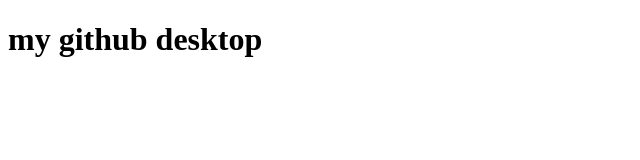
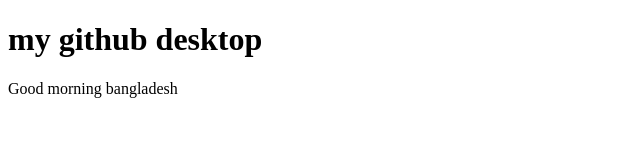
Before and after one commit to Indronilnrk99/june-30-2, a plain HTML site: page Desktop.html in a window 1280 px wide. Shown: the whole page, without its empty margins (0-640 px from the left). Drawn offline with Linux system fonts and the light colour scheme.

Commit message:
second changes

```diff
--- a/Desktop.html
+++ b/Desktop.html
@@ -7,5 +7,9 @@
 </head>
 <body>
     <h1>my github desktop</h1>
+        <div>
+            <p>Good morning bangladesh</p>
+        </div>
+
 </body>
 </html>
```
